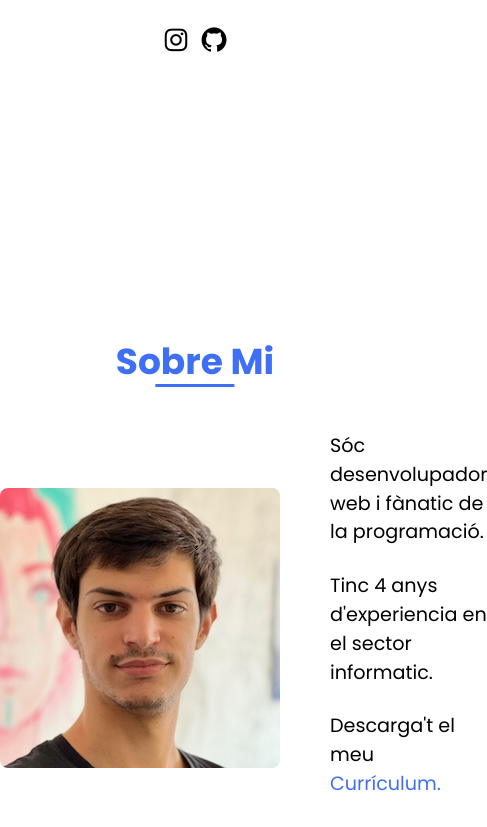
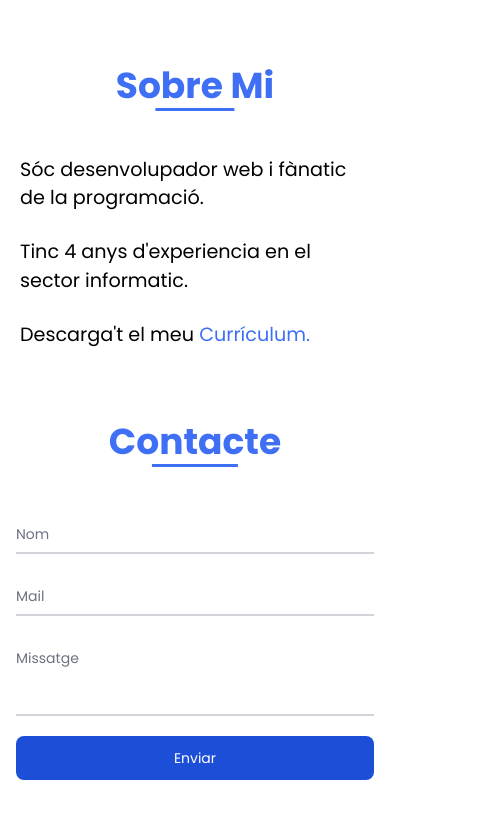
Before and after one commit to aniolmorenobatlle/portfolio, a website: page index.html in a window 390 px wide. Shown: the part 502-1329 px from the top of the page, 487 px wide, since content can reach past the window. Drawn offline with nearby package versions, Linux system fonts and the light colour scheme.

Commit message:
contact form

```diff
--- a/assets/style.css
+++ b/assets/style.css
@@ -1,13 +1,33 @@
-@import 'tailwindcss/base';
-@import 'tailwindcss/components';
-@import 'tailwindcss/utilities';
 @import 'flowbite/css/flowbite.css';
 
 @import url('https://fonts.googleapis.com/css2?family=Poppins:wght@400;600;700&display=swap');
 
+/* GLOBAL */
+:root {
+    --main-color: hsl(224, 89%, 60%);
+}
+
 * {
     font-family: 'Poppins', sans-serif;
     scroll-behavior: smooth;
+}
+
+.subtitle h2 {
+    color: var(--main-color);
+    position: relative;
+    display: inline-block;
+    margin-bottom: 50px;
+}
+
+.subtitle h2::after {
+    content: '';
+    position: absolute;
+    bottom: -5px;
+    left: 50%;
+    width: 50%;
+    height: 3px;
+    background-color: var(--main-color);
+    transform: translateX(-50%);
 }
 
 /* BUTTON DARK */
@@ -25,12 +45,15 @@ html.dark .dark\:bg-blue-500 {
 
 /* NAV */
 nav {
+    position: sticky;
+    top: 0;
+    z-index: 1000;
     box-shadow: 0 1px 4px rgba(146, 161, 176, 0.15);
 }
 
 /* TITLE */
 .name {
-    color: hsl(224, 89%, 60%);
+    color: var(--main-color);
 }
 
 .textos-main p {
@@ -38,27 +61,6 @@ nav {
 }
 
 /* ABOUT ME */
-.about-me h2 {
-    color: hsl(224, 89%, 60%);
-    position: relative;
-    display: inline-block;
-}
-
-.about-me h2::after {
-    content: '';
-    position: absolute;
-    bottom: -5px;
-    left: 50%;
-    width: 50%;
-    height: 3px;
-    background-color: hsl(224, 89%, 60%);
-    transform: translateX(-50%);
-}
-
-#about-me .content {
-    margin-top: 50px;
-}
-
 #about-me .text {
     margin-left: 50px;
     font-size: 1.2rem;
@@ -69,5 +71,25 @@ nav {
 }
 
 #about-me .content p a {
-    color: hsl(224, 89%, 60%);
+    color: var(--main-color);
 }
+
+/* RESPONSIVE */
+@media (max-width: 1023px) {
+    #home {
+        margin-top: 30%;
+        margin-bottom: 25%;
+    }
+}
+
+@media (max-width: 640px) {
+    #about-me .text {
+        padding-right: 20px;
+        padding-left: 20px;
+        margin-left: 0;
+    }
+
+    #about-me .content img {
+        display: none;
+    }
+}
--- /dev/null
+++ b/complete.html
@@ -0,0 +1,69 @@
+<!doctype html>
+<html lang="ca">
+    <head>
+        <meta charset="UTF-8" />
+        <meta name="viewport" content="width=device-width, initial-scale=1.0" />
+
+        <link rel="stylesheet" href="assets/css/complete.css" />
+
+        <link
+            href="https://cdn.jsdelivr.net/npm/bootstrap@5.3.2/dist/css/bootstrap.min.css"
+            rel="stylesheet"
+            integrity="sha384-T3c6CoIi6uLrA9TneNEoa7RxnatzjcDSCmG1MXxSR1GAsXEV/Dwwykc2MPK8M2HN"
+            crossorigin="anonymous"
+        />
+
+        <title>Exit!</title>
+
+        <style>
+            @import url('https://fonts.googleapis.com/css2?family=Poppins:wght@400;600;700&display=swap');
+
+            * {
+                font-family: 'Poppins', sans-serif;
+            }
+
+            body {
+                background-color: #f2f2f2;
+                text-align: center;
+            }
+
+            h1 {
+                text-align: center;
+                margin-top: 20%;
+                font-size: 50px;
+            }
+
+            button {
+                background-color: hsl(224, 89%, 60%);
+                margin-top: 5rem;
+                border: none;
+                color: white;
+                padding: 15px 32px;
+                text-decoration: none;
+                font-size: 16px;
+                border-radius: 10px;
+            }
+
+            button a {
+                color: white;
+                text-decoration: none;
+            }
+        </style>
+    </head>
+
+    <body>
+        <div class="container">
+            <h1>El correu s'ha enviat correctament!</h1>
+
+            <button>
+                <a href="index.php">Tornar a la pàgina principal</a>
+            </button>
+        </div>
+
+        <script
+            src="https://cdn.jsdelivr.net/npm/bootstrap@5.3.2/dist/js/bootstrap.bundle.min.js"
+            integrity="sha384-C6RzsynM9kWDrMNeT87bh95OGNyZPhcTNXj1NW7RuBCsyN/o0jlpcV8Qyq46cDfL"
+            crossorigin="anonymous"
+        ></script>
+    </body>
+</html>
--- a/index.html
+++ b/index.html
@@ -5,6 +5,7 @@
         <meta name="viewport" content="width=device-width, initial-scale=1.0" />
 
         <link rel="stylesheet" href="/assets/style.css" />
+        <script src="https://cdn.tailwindcss.com"></script>
 
         <!-- ===== ICONS ===== -->
         <link
@@ -36,14 +37,12 @@
     </head>
 
     <body class="dark:bg-gray-900 dark:text-white">
-        <nav
-            class="bg-white border-gray-200 dark:bg-gray-800 fixed w-full top-0 z-10"
-        >
+        <nav class="bg-white border-gray-200 dark:bg-gray-800 top-0">
             <div
                 class="max-w-screen-xl flex flex-wrap items-center justify-between mx-auto p-4"
             >
                 <a
-                    href="https://flowbite.com/"
+                    href="/"
                     class="flex items-center space-x-3 rtl:space-x-reverse"
                 >
                     <span
@@ -108,7 +107,7 @@
                         </li>
                         <li>
                             <a
-                                href="#"
+                                href="#contact"
                                 class="block py-2 px-3 text-gray-900 rounded hover:bg-gray-100 md:hover:bg-transparent md:border-0 dark:text-white md:hover:text-blue-700 md:p-0 md:dark:hover:text-blue-500 dark:hover:bg-gray-700 dark:hover:text-white md:dark:hover:bg-transparent"
                             >
                                 Contacte
@@ -133,7 +132,7 @@
 
         <!--===== Inici =====-->
         <section
-            class="flex flex-col items-center justify-center h-screen text-center"
+            class="flex flex-col items-center justify-center lg:h-screen text-center"
             id="home"
         >
             <div
@@ -151,7 +150,7 @@
                     type="button"
                     class="text-white bg-blue-700 hover:bg-blue-800 focus:ring-4 focus:ring-blue-300 font-medium rounded-lg text-sm px-5 py-2.5 mb-2 dark:bg-blue-600 dark:hover:bg-blue-700 focus:outline-none dark:focus:ring-blue-800"
                 >
-                    <a href="#contacte">Contacte</a>
+                    <a href="#contact">Contacte</a>
                 </button>
             </div>
 
@@ -174,18 +173,18 @@
         </section>
 
         <!--===== Sobre Mi =====-->
-        <section class="flex flex-col items-center" id="about-me">
-            <div class="about-me">
+        <section class="flex-col items-center" id="about-me">
+            <div class="subtitle text-center">
                 <h2 class="text-4xl font-bold">Sobre Mi</h2>
             </div>
 
-            <div class="content flex items-center">
+            <div class="content flex items-center justify-center">
                 <img
                     src="/assets/img/amoreno.jpg"
                     title="Aniol Moreno Batlle"
                     class="rounded-lg"
                 />
-                <div class="text w-1/4">
+                <div class="text">
                     <p>Sóc desenvolupador web i fànatic de la programació.</p>
                     <p>Tinc 4 anys d'experiencia en el sector informatic.</p>
                     <p>
@@ -199,6 +198,88 @@
                         </a>
                     </p>
                 </div>
+            </div>
+        </section>
+
+        <br />
+        <br />
+
+        <!--===== Contact ME  =====-->
+        <section class="flex-col items-center" id="contact">
+            <div class="subtitle text-center">
+                <h2 class="text-4xl font-bold">Contacte</h2>
+            </div>
+
+            <div class="px-4 mx-auto lg:w-1/4 md:w-2/3">
+                <form
+                    action="https://formsubmit.co/b45270b8fa8e5fdda8d5b9f4039c3f98"
+                    method="POST"
+                >
+                    <!-- Honeypot -->
+                    <input type="text" name="_honey" style="display: none" />
+
+                    <!-- Eliminar Captcha -->
+                    <input type="hidden" name="_captcha" value="false" />
+
+                    <!-- Redireccio pagina de success -->
+                    <input
+                        type="hidden"
+                        name="_next"
+                        value="https://aniolmorenobatlle.com/complete.html"
+                    />
+                    <div class="relative z-0 w-full mb-5 group">
+                        <input
+                            type="text"
+                            name="Name"
+                            class="block py-2.5 px-0 w-full text-sm text-gray-900 bg-transparent border-0 border-b-2 border-gray-300 appearance-none dark:text-white dark:border-gray-600 dark:focus:border-blue-500 focus:outline-none focus:ring-0 focus:border-blue-600 peer"
+                            placeholder=" "
+                            required
+                        />
+                        <label
+                            for="name"
+                            class="peer-focus:font-medium absolute text-sm text-gray-500 dark:text-gray-400 duration-300 transform -translate-y-6 scale-75 top-3 -z-10 origin-[0] peer-focus:start-0 rtl:peer-focus:translate-x-1/4 peer-focus:text-blue-600 peer-focus:dark:text-blue-500 peer-placeholder-shown:scale-100 peer-placeholder-shown:translate-y-0 peer-focus:scale-75 peer-focus:-translate-y-6"
+                        >
+                            Nom
+                        </label>
+                    </div>
+
+                    <div class="relative z-0 w-full mb-5 group">
+                        <input
+                            type="mail"
+                            name="Mail"
+                            class="block py-2.5 px-0 w-full text-sm text-gray-900 bg-transparent border-0 border-b-2 border-gray-300 appearance-none dark:text-white dark:border-gray-600 dark:focus:border-blue-500 focus:outline-none focus:ring-0 focus:border-blue-600 peer"
+                            placeholder=" "
+                            required
+                        />
+                        <label
+                            for="name"
+                            class="peer-focus:font-medium absolute text-sm text-gray-500 dark:text-gray-400 duration-300 transform -translate-y-6 scale-75 top-3 -z-10 origin-[0] peer-focus:start-0 rtl:peer-focus:translate-x-1/4 peer-focus:text-blue-600 peer-focus:dark:text-blue-500 peer-placeholder-shown:scale-100 peer-placeholder-shown:translate-y-0 peer-focus:scale-75 peer-focus:-translate-y-6"
+                        >
+                            Mail
+                        </label>
+                    </div>
+
+                    <div class="relative z-0 w-full mb-5 group">
+                        <textarea
+                            name="Message"
+                            class="block py-2.5 px-0 w-full h-20 text-sm text-gray-900 bg-transparent border-0 border-b-2 border-gray-300 resize-none appearance-none dark:text-white dark:border-gray-600 dark:focus:border-blue-500 focus:outline-none focus:ring-0 focus:border-blue-600 peer"
+                            placeholder=" "
+                            required
+                        ></textarea>
+                        <label
+                            for="message"
+                            class="peer-focus:font-medium absolute text-sm text-gray-500 dark:text-gray-400 duration-300 transform -translate-y-6 scale-75 top-3 -z-10 origin-[0] peer-focus:start-0 rtl:peer-focus:translate-x-1/4 peer-focus:text-blue-600 peer-focus:dark:text-blue-500 peer-placeholder-shown:scale-100 peer-placeholder-shown:translate-y-0 peer-focus:scale-75 peer-focus:-translate-y-6"
+                        >
+                            Missatge
+                        </label>
+                    </div>
+                    <button
+                        type="submit"
+                        class="w-full py-3 text-sm font-medium text-white bg-blue-700 rounded-lg hover:bg-blue-800 focus:ring-4 focus:ring-blue-300 dark:bg-blue-600 dark:hover:bg-blue-700 focus:outline-none dark:focus:ring-blue-800"
+                    >
+                        Enviar
+                    </button>
+                </form>
             </div>
         </section>
 
--- a/package.json
+++ b/package.json
@@ -1,7 +1,7 @@
 {
     "name": "web-v.4",
     "version": "1.0.0",
-  "description": "",
+    "description": "Aquest es el meu portfolio fet amb Tailwind CSS.",
     "main": "index.js",
     "scripts": {
         "test": "echo \"Error: no test specified\" && exit 1"
@@ -14,5 +14,6 @@
         "flowbite": "^2.3.0",
         "postcss": "^8.4.35",
         "tailwindcss": "^3.4.1"
+    },
+    "devDependencies": {}
 }
-}
--- a/postcss.config.js
+++ /dev/null
@@ -1,3 +0,0 @@
-module.exports = {
-    plugins: [require('tailwindcss'), require('autoprefixer')],
-};
```
Lines whose indentation alone changed are shown as unchanged.
